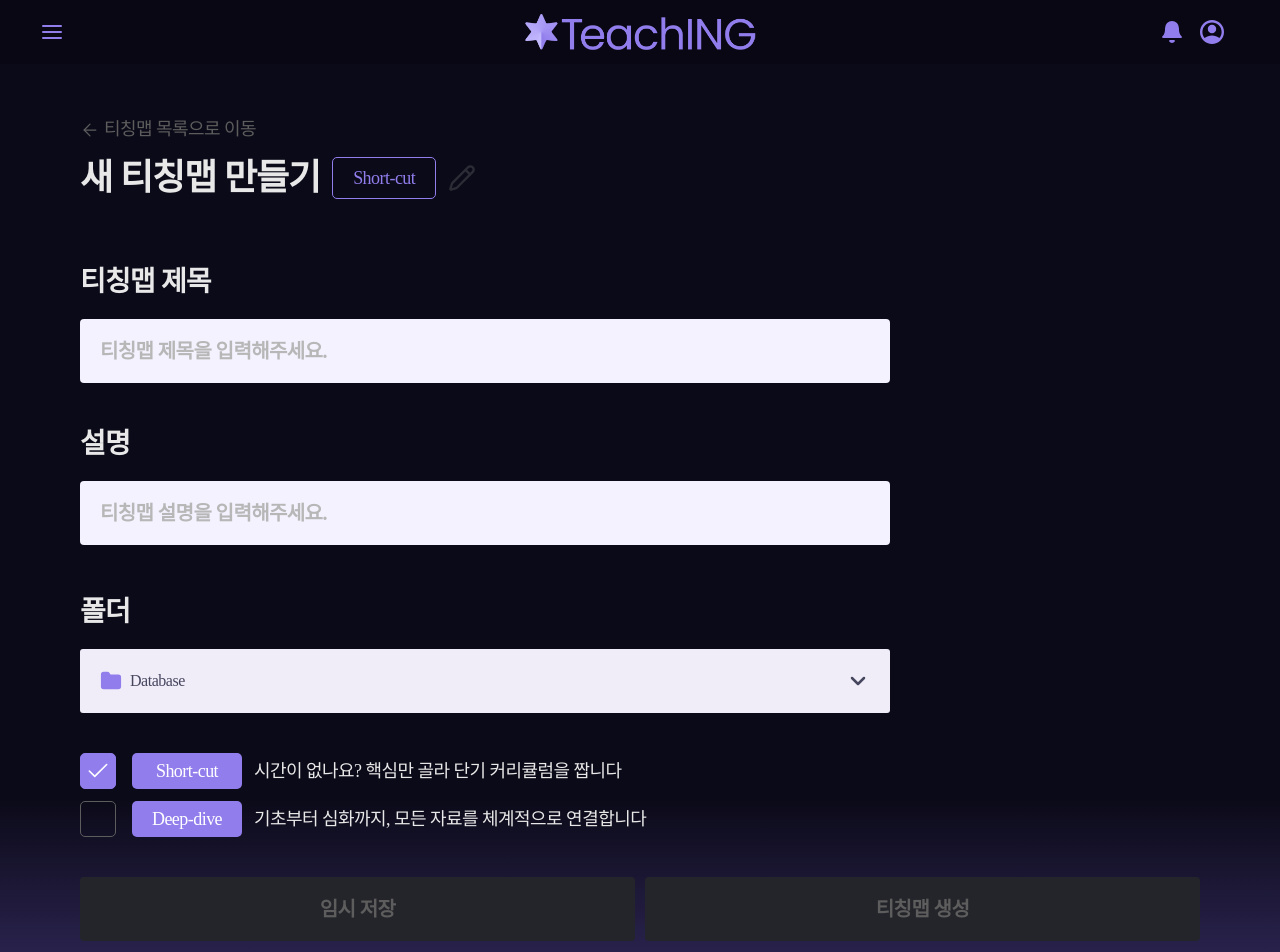
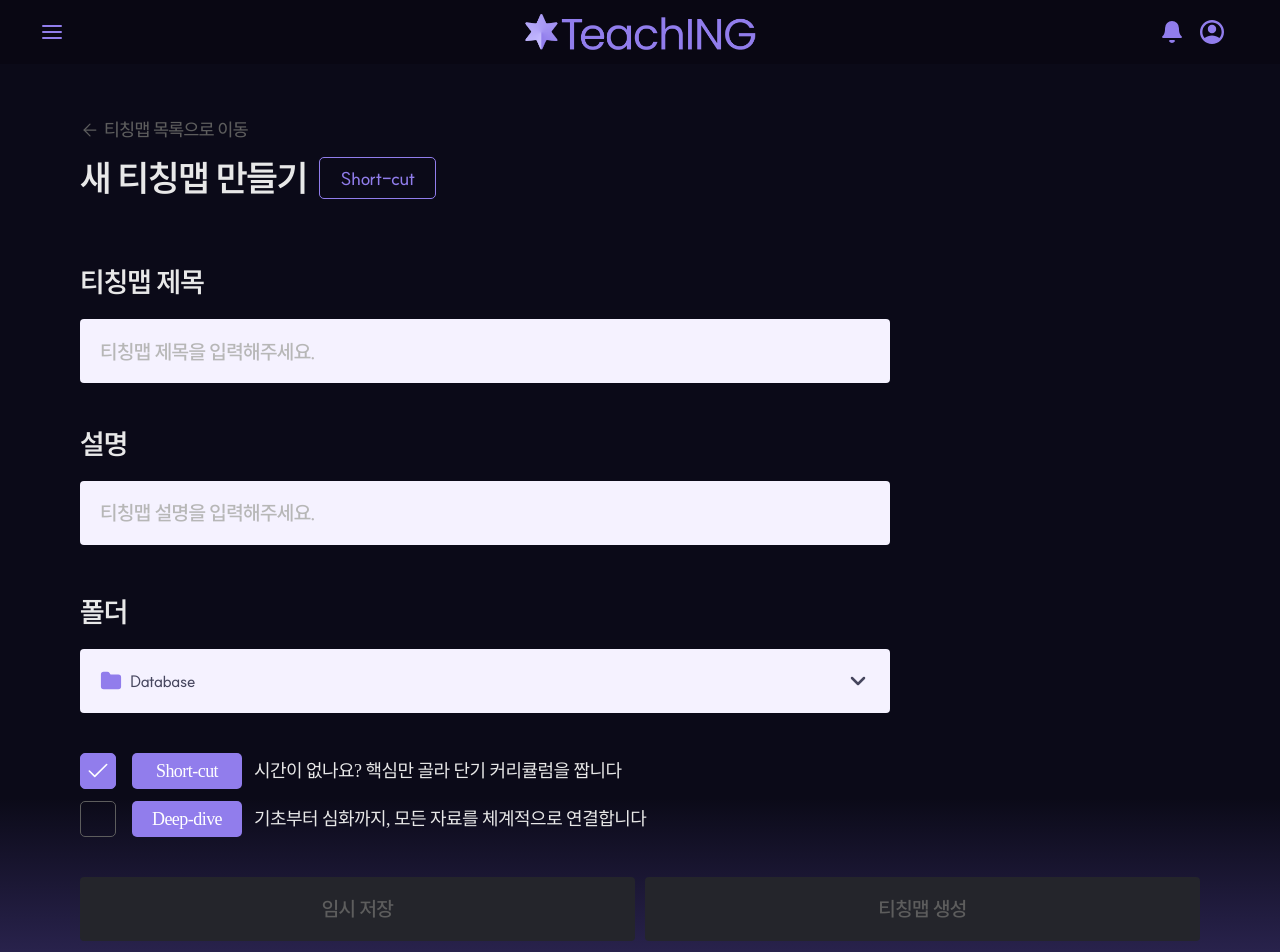
Before and after one commit to TeachING-Dev/Frontend, a React (Vite) app: page /teaching-map/create in a window 1280 px wide. Shown: the top 952 px of the page. Built offline with nearby package versions, Linux system fonts and the light colour scheme.

Commit message:
refactor: 티칭맵 UI 수정

```diff
--- a/src/components/teachingMap/create/TeachingMapCreateButton.tsx
+++ b/src/components/teachingMap/create/TeachingMapCreateButton.tsx
@@ -1,41 +1,64 @@
 type TeachingMapCreateButtonProps = {
-  disabled: boolean;
+  isSaveDisabled: boolean;
+  isCreateDisabled: boolean;
   onSave: () => void;
   onCreate: () => void;
 };
 
 const TeachingMapCreateButton = ({
-  disabled,
+  isSaveDisabled,
+  isCreateDisabled,
   onSave,
   onCreate,
 }: TeachingMapCreateButtonProps) => {
-  const disabledClassName =
-    "cursor-not-allowed bg-[#24252B] text-[#5D5D5D]";
-
   return (
     <div className="flex w-full items-center gap-[10px]">
       <button
         type="button"
-        disabled={disabled}
+        disabled={isSaveDisabled}
         onClick={onSave}
-        className={`flex h-[64px] flex-1 items-center justify-center rounded-[4px] px-5 py-[10px] font-['SUIT_Variable'] text-[20px] font-semibold leading-[140%] tracking-[-0.6px] transition ${
-          disabled
-            ? disabledClassName
-            : "bg-[#42444C] text-white hover:bg-[#4B4D56]"
-        }`}
+        className={[
+          "flex h-[64px] flex-1 items-center justify-center",
+          "rounded-[4px] px-5 py-[10px]",
+          "font-['SUIT'] text-[20px] font-semibold leading-[28px]",
+          "tracking-[-0.6px] transition-colors",
+          isSaveDisabled
+            ? [
+                "cursor-not-allowed",
+                "bg-[#24252B]",
+                "text-[#5D5D5D]",
+              ].join(" ")
+            : [
+                "bg-[#42444C]",
+                "text-white",
+                "hover:bg-[#4B4D56]",
+              ].join(" "),
+        ].join(" ")}
       >
         임시 저장
       </button>
 
       <button
         type="button"
-        disabled={disabled}
+        disabled={isCreateDisabled}
         onClick={onCreate}
-        className={`flex h-[64px] flex-1 items-center justify-center rounded-[4px] px-5 py-[10px] font-['SUIT_Variable'] text-[20px] font-semibold leading-[140%] tracking-[-0.6px] transition ${
-          disabled
-            ? disabledClassName
-            : "bg-[#917DEC] text-white hover:bg-[#8068E2]"
-        }`}
+        className={[
+          "flex h-[64px] flex-1 items-center justify-center",
+          "rounded-[4px] px-5 py-[10px]",
+          "font-['SUIT'] text-[20px] font-semibold leading-[28px]",
+          "tracking-[-0.6px] transition-colors",
+          isCreateDisabled
+            ? [
+                "cursor-not-allowed",
+                "bg-[#24252B]",
+                "text-[#5D5D5D]",
+              ].join(" ")
+            : [
+                "bg-[#917DEC]",
+                "text-white",
+                "hover:bg-[#8068E2]",
+              ].join(" "),
+        ].join(" ")}
       >
         티칭맵 생성
       </button>
--- a/src/components/teachingMap/create/TeachingMapCreateHeader.tsx
+++ b/src/components/teachingMap/create/TeachingMapCreateHeader.tsx
@@ -1,13 +1,18 @@
-import { ArrowLeft, Pencil } from "lucide-react";
+import { ArrowLeft } from "lucide-react";
 import { useNavigate } from "react-router-dom";
 
-export type TeachingMapType = "shortcut" | "deepDive";
+export type TeachingMapType =
+  | "shortcut"
+  | "deepDive";
 
 type TeachingMapCreateHeaderProps = {
   teachingMapType: TeachingMapType;
 };
 
-const TYPE_LABELS: Record<TeachingMapType, string> = {
+const TYPE_LABELS: Record<
+  TeachingMapType,
+  string
+> = {
   shortcut: "Short-cut",
   deepDive: "Deep-dive",
 };
@@ -26,7 +31,7 @@ const TeachingMapCreateHeader = ({
       <button
         type="button"
         onClick={handleBackClick}
-        className="flex items-center gap-1 font-['SUIT_Variable'] text-[18px] font-medium leading-[150%] tracking-[-0.54px] text-[#5D5D5D] transition hover:text-[#8D8E94]"
+        className="flex items-center gap-1 font-['SUIT'] text-[18px] font-medium leading-[27px] tracking-[-0.54px] text-[#5D5D5D] transition-colors hover:text-[#8D8E94]"
       >
         <ArrowLeft
           size={20}
@@ -34,24 +39,19 @@ const TeachingMapCreateHeader = ({
           aria-hidden="true"
         />
 
-        <span>티칭맵 목록으로 이동</span>
+        <span>
+          티칭맵 목록으로 이동
+        </span>
       </button>
 
       <div className="mt-2 flex items-center gap-3">
-        <h1 className="font-['SUIT_Variable'] text-[36px] font-bold leading-[150%] tracking-[-1.08px] text-[#E8E8E8]">
+        <h1 className="font-['SUIT'] text-[36px] font-bold leading-[54px] tracking-[-1.08px] text-[#E8E8E8]">
           새 티칭맵 만들기
         </h1>
 
-        <span className="flex h-[42px] items-center justify-center rounded-[5px] border border-[#917DEC] px-5 font-['SUIT_Variable'] text-[18px] font-medium leading-[27px] tracking-[-0.54px] text-[#917DEC]">
+        <span className="flex h-[42px] items-center justify-center rounded-[5px] border border-[#917DEC] px-5 font-['SUIT'] text-[18px] font-medium leading-[27px] tracking-[-0.54px] text-[#917DEC]">
           {TYPE_LABELS[teachingMapType]}
         </span>
-
-        <Pencil
-          size={28}
-          strokeWidth={2}
-          className="text-[#2B2C35]"
-          aria-hidden="true"
-        />
       </div>
     </header>
   );
--- a/src/components/teachingMap/create/TeachingMapDescriptionInput.tsx
+++ b/src/components/teachingMap/create/TeachingMapDescriptionInput.tsx
@@ -11,7 +11,7 @@ const TeachingMapDescriptionInput = ({
     <section>
       <label
         htmlFor="teaching-map-description"
-        className="block font-['SUIT_Variable'] text-[28px] font-bold leading-[150%] tracking-[-0.84px] text-[#E8E8E8]"
+        className="block font-['SUIT'] text-[28px] font-bold leading-[42px] tracking-[-0.84px] text-[#E8E8E8]"
       >
         설명
       </label>
@@ -22,8 +22,10 @@ const TeachingMapDescriptionInput = ({
         maxLength={150}
         rows={1}
         placeholder="티칭맵 설명을 입력해주세요."
-        onChange={(event) => onChange(event.target.value)}
-        className="mt-4 h-[64px] w-full resize-none rounded-[4px] border-none bg-[#F5F2FF] px-5 py-[18px] font-['SUIT_Variable'] text-[20px] font-semibold leading-[140%] tracking-[-0.6px] text-[#5D5D5D] outline-none placeholder:text-[#B7B7B7] focus:ring-2 focus:ring-[#917DEC]"
+        onChange={(event) =>
+          onChange(event.target.value)
+        }
+        className="mt-4 h-[64px] w-full resize-none rounded-[4px] border-none bg-[#F5F2FF] px-5 py-[18px] font-['SUIT'] text-[20px] font-semibold leading-[28px] tracking-[-0.6px] text-[#5D5D5D] outline-none placeholder:text-[#B7B7B7]"
       />
     </section>
   );
--- a/src/components/teachingMap/create/TeachingMapFolderSelect.tsx
+++ b/src/components/teachingMap/create/TeachingMapFolderSelect.tsx
@@ -24,37 +24,55 @@ const TeachingMapFolderSelect = ({
   selectedFolderId,
   onSelect,
 }: TeachingMapFolderSelectProps) => {
-  const [isOpen, setIsOpen] = useState(false);
-  const selectRef = useRef<HTMLDivElement>(null);
+  const [isOpen, setIsOpen] =
+    useState(false);
+
+  const selectRef =
+    useRef<HTMLDivElement>(null);
 
   const selectedFolder = folders.find(
-    (folder) => folder.id === selectedFolderId,
+    (folder) =>
+      folder.id === selectedFolderId,
   );
 
   useEffect(() => {
-    const handleOutsideClick = (event: MouseEvent) => {
+    const handleOutsideClick = (
+      event: MouseEvent,
+    ) => {
       if (
         selectRef.current &&
-        !selectRef.current.contains(event.target as Node)
+        !selectRef.current.contains(
+          event.target as Node,
+        )
       ) {
         setIsOpen(false);
       }
     };
 
-    const handleEscapeKey = (event: KeyboardEvent) => {
+    const handleEscapeKey = (
+      event: KeyboardEvent,
+    ) => {
       if (event.key === "Escape") {
         setIsOpen(false);
       }
     };
 
-    document.addEventListener("mousedown", handleOutsideClick);
-    document.addEventListener("keydown", handleEscapeKey);
+    document.addEventListener(
+      "mousedown",
+      handleOutsideClick,
+    );
+
+    document.addEventListener(
+      "keydown",
+      handleEscapeKey,
+    );
 
     return () => {
       document.removeEventListener(
         "mousedown",
         handleOutsideClick,
       );
+
       document.removeEventListener(
         "keydown",
         handleEscapeKey,
@@ -62,14 +80,16 @@ const TeachingMapFolderSelect = ({
     };
   }, []);
 
-  const handleFolderSelect = (folderId: number) => {
+  const handleFolderSelect = (
+    folderId: number,
+  ) => {
     onSelect(folderId);
     setIsOpen(false);
   };
 
   return (
     <section>
-      <h2 className="font-['SUIT_Variable'] text-[28px] font-bold leading-[150%] tracking-[-0.84px] text-[#E8E8E8]">
+      <h2 className="font-['SUIT'] text-[28px] font-bold leading-[42px] tracking-[-0.84px] text-[#E8E8E8]">
         폴더
       </h2>
 
@@ -81,8 +101,12 @@ const TeachingMapFolderSelect = ({
           type="button"
           aria-haspopup="listbox"
           aria-expanded={isOpen}
-          onClick={() => setIsOpen((previous) => !previous)}
-          className="flex h-[64px] w-full items-center rounded-[3px] bg-[#F0EDF9] px-5 text-left outline-none focus:ring-2 focus:ring-[#917DEC]"
+          onClick={() =>
+            setIsOpen(
+              (previous) => !previous,
+            )
+          }
+          className="flex h-[64px] w-full items-center rounded-[4px] bg-[#F5F2FF] px-5 text-left outline-none"
         >
           <Folder
             size={22}
@@ -91,17 +115,22 @@ const TeachingMapFolderSelect = ({
             aria-hidden="true"
           />
 
-          <span className="ml-2 flex-1 truncate font-['SUIT_Variable'] text-[16px] font-medium leading-6 tracking-[-0.48px] text-[#46465E]">
-            {selectedFolder?.name ?? "폴더를 선택해주세요."}
+          <span className="ml-2 flex-1 truncate font-['SUIT'] text-[16px] font-medium leading-6 tracking-[-0.48px] text-[#46465E]">
+            {selectedFolder?.name ??
+              "폴더를 선택해주세요."}
           </span>
 
           <ChevronDown
             size={24}
             strokeWidth={2.5}
             aria-hidden="true"
-            className={`shrink-0 text-[#46465E] transition-transform ${
-              isOpen ? "rotate-180" : ""
-            }`}
+            className={[
+              "shrink-0 text-[#46465E]",
+              "transition-transform duration-150",
+              isOpen
+                ? "rotate-180"
+                : "",
+            ].join(" ")}
           />
         </button>
 
@@ -112,29 +141,36 @@ const TeachingMapFolderSelect = ({
             className="absolute left-0 top-[72px] z-50 w-full overflow-hidden rounded-[10px] border border-[#917DEC] bg-[#13151F] shadow-[0_10px_30px_rgba(0,0,0,0.35)]"
           >
             {folders.length === 0 ? (
-              <div className="flex h-12 items-center px-5 font-['SUIT_Variable'] text-[16px] font-medium text-[#8D8E94]">
+              <div className="flex h-12 items-center px-5 font-['SUIT'] text-[16px] font-medium text-[#8D8E94]">
                 생성된 폴더가 없습니다.
               </div>
             ) : (
               <div className="max-h-[192px] overflow-y-auto">
                 {folders.map((folder) => {
                   const isSelected =
-                    folder.id === selectedFolderId;
+                    folder.id ===
+                    selectedFolderId;
 
                   return (
                     <button
                       key={folder.id}
                       type="button"
                       role="option"
-                      aria-selected={isSelected}
+                      aria-selected={
+                        isSelected
+                      }
                       onClick={() =>
-                        handleFolderSelect(folder.id)
+                        handleFolderSelect(
+                          folder.id,
+                        )
                       }
-                      className={`flex h-12 w-full items-center px-5 text-left transition ${
+                      className={[
+                        "flex h-12 w-full items-center px-5 text-left",
+                        "transition-colors",
                         isSelected
                           ? "bg-[#917DEC]/20"
-                          : "hover:bg-white/5"
-                      }`}
+                          : "hover:bg-white/5",
+                      ].join(" ")}
                     >
                       <Folder
                         size={20}
@@ -143,7 +179,7 @@ const TeachingMapFolderSelect = ({
                         aria-hidden="true"
                       />
 
-                      <span className="ml-2 truncate font-['SUIT_Variable'] text-[16px] font-medium leading-6 tracking-[-0.48px] text-[#E8E8E8]">
+                      <span className="ml-2 truncate font-['SUIT'] text-[16px] font-medium leading-6 tracking-[-0.48px] text-[#E8E8E8]">
                         {folder.name}
                       </span>
                     </button>
--- a/src/components/teachingMap/create/TeachingMapTitleInput.tsx
+++ b/src/components/teachingMap/create/TeachingMapTitleInput.tsx
@@ -11,7 +11,7 @@ const TeachingMapTitleInput = ({
     <section>
       <label
         htmlFor="teaching-map-title"
-        className="block font-['SUIT_Variable'] text-[28px] font-bold leading-[150%] tracking-[-0.84px] text-[#E8E8E8]"
+        className="block font-['SUIT'] text-[28px] font-bold leading-[42px] tracking-[-0.84px] text-[#E8E8E8]"
       >
         티칭맵 제목
       </label>
@@ -22,8 +22,10 @@ const TeachingMapTitleInput = ({
         value={value}
         maxLength={30}
         placeholder="티칭맵 제목을 입력해주세요."
-        onChange={(event) => onChange(event.target.value)}
-        className="mt-4 h-[64px] w-full rounded-[4px] border-none bg-[#F5F2FF] px-5 font-['SUIT_Variable'] text-[20px] font-semibold leading-[140%] tracking-[-0.6px] text-[#5D5D5D] outline-none placeholder:text-[#B7B7B7] focus:ring-2 focus:ring-[#917DEC]"
+        onChange={(event) =>
+          onChange(event.target.value)
+        }
+        className="mt-4 h-[64px] w-full rounded-[4px] border-none bg-[#F5F2FF] px-5 font-['SUIT'] text-[20px] font-semibold leading-[28px] tracking-[-0.6px] text-[#5D5D5D] outline-none placeholder:text-[#B7B7B7]"
       />
     </section>
   );
--- a/src/pages/TeachingMapCreatePage.tsx
+++ b/src/pages/TeachingMapCreatePage.tsx
@@ -22,35 +22,68 @@ const FREE_TEACHING_MAP_LIMIT = 5;
 // TODO: 사용자 티칭맵 목록 API 연결 후 실제 개수로 교체
 const CURRENT_TEACHING_MAP_COUNT = 0;
 
+const DEFAULT_TEACHING_MAP_TYPE: TeachingMapType =
+  "shortcut";
+
 const TeachingMapCreatePage = () => {
   const navigate = useNavigate();
 
   const latestFolder =
     ARCHIVE_FOLDERS.length > 0
-      ? ARCHIVE_FOLDERS[ARCHIVE_FOLDERS.length - 1]
+      ? ARCHIVE_FOLDERS[
+          ARCHIVE_FOLDERS.length - 1
+        ]
       : null;
 
-  const [title, setTitle] = useState("");
-  const [description, setDescription] = useState("");
+  const defaultFolderId =
+    latestFolder?.id ?? null;
 
-  const [selectedFolderId, setSelectedFolderId] = useState<
-    number | null
-  >(latestFolder?.id ?? null);
+  const [title, setTitle] =
+    useState("");
 
-  const [selectedType, setSelectedType] =
-    useState<TeachingMapType>("shortcut");
+  const [description, setDescription] =
+    useState("");
 
-  const [isLoadingModalOpen, setIsLoadingModalOpen] =
-    useState(false);
+  const [
+    selectedFolderId,
+    setSelectedFolderId,
+  ] = useState<number | null>(
+    defaultFolderId,
+  );
 
-  const [isLimitModalOpen, setIsLimitModalOpen] =
-    useState(false);
+  const [
+    selectedType,
+    setSelectedType,
+  ] = useState<TeachingMapType>(
+    DEFAULT_TEACHING_MAP_TYPE,
+  );
 
-  const [isToastOpen, setIsToastOpen] =
-    useState(false);
+  const [
+    isLoadingModalOpen,
+    setIsLoadingModalOpen,
+  ] = useState(false);
 
-  const [toastMessage, setToastMessage] =
-    useState("");
+  const [
+    isLimitModalOpen,
+    setIsLimitModalOpen,
+  ] = useState(false);
+
+  const [
+    isToastOpen,
+    setIsToastOpen,
+  ] = useState(false);
+
+  const [
+    toastMessage,
+    setToastMessage,
+  ] = useState("");
+
+  const canTemporarySave =
+    title.trim().length > 0 ||
+    description.trim().length > 0 ||
+    selectedFolderId !== defaultFolderId ||
+    selectedType !==
+      DEFAULT_TEACHING_MAP_TYPE;
 
   const isFormCompleted = useMemo(() => {
     return (
@@ -68,27 +101,32 @@ const TeachingMapCreatePage = () => {
 
   const selectedFolder = useMemo(() => {
     return ARCHIVE_FOLDERS.find(
-      (folder) => folder.id === selectedFolderId,
+      (folder) =>
+        folder.id === selectedFolderId,
     );
   }, [selectedFolderId]);
 
-  const showFailureToast = (message: string) => {
+  const showFailureToast = (
+    message: string,
+  ) => {
     setToastMessage(message);
     setIsToastOpen(true);
   };
 
   const handleTemporarySave = () => {
-    if (!isFormCompleted) {
+    if (!canTemporarySave) {
       return;
     }
 
     const temporaryTeachingMap = {
       id: Date.now(),
       title: title.trim(),
-      description: description.trim(),
+      description:
+        description.trim(),
       folderId: selectedFolderId,
       type: selectedType,
-      savedAt: new Date().toISOString(),
+      savedAt:
+        new Date().toISOString(),
     };
 
     console.log(
@@ -112,26 +150,35 @@ const TeachingMapCreatePage = () => {
       return;
     }
 
-    if (!selectedFolder || selectedFolder.count < 3) {
+    if (
+      !selectedFolder ||
+      selectedFolder.count < 3
+    ) {
       showFailureToast(
         "티칭맵을 생성하려면 최소 3개 이상의 자료가 필요해요.",
       );
+
       return;
     }
 
     setIsLoadingModalOpen(true);
 
-    const newTeachingMapId = Date.now();
+    const newTeachingMapId =
+      Date.now();
 
     const newTeachingMap = {
       id: newTeachingMapId,
       title: title.trim(),
-      description: description.trim(),
+      description:
+        description.trim(),
       folderId: selectedFolderId,
       type: selectedType,
     };
 
-    console.log("생성할 티칭맵:", newTeachingMap);
+    console.log(
+      "생성할 티칭맵:",
+      newTeachingMap,
+    );
 
     // TODO: 티칭맵 생성 API 연결
     //
@@ -156,8 +203,6 @@ const TeachingMapCreatePage = () => {
 
   const handleSubscribe = () => {
     setIsLimitModalOpen(false);
-
-    // TODO: 구독 페이지 경로가 정해지면 수정
     navigate("/subscription");
   };
 
@@ -171,7 +216,9 @@ const TeachingMapCreatePage = () => {
       <div className="relative z-10 mx-auto w-[1120px] py-[52px]">
         <div className="w-[810px]">
           <TeachingMapCreateHeader
-            teachingMapType={selectedType}
+            teachingMapType={
+              selectedType
+            }
           />
 
           <div className="mt-[56px] flex flex-col gap-10">
@@ -187,21 +234,36 @@ const TeachingMapCreatePage = () => {
 
             <TeachingMapFolderSelect
               folders={ARCHIVE_FOLDERS}
-              selectedFolderId={selectedFolderId}
-              onSelect={setSelectedFolderId}
+              selectedFolderId={
+                selectedFolderId
+              }
+              onSelect={
+                setSelectedFolderId
+              }
             />
 
             <TeachingMapTypeSelect
-              selectedType={selectedType}
-              onChange={setSelectedType}
+              selectedType={
+                selectedType
+              }
+              onChange={
+                setSelectedType
+              }
             />
           </div>
         </div>
 
         <div className="mt-10 w-full">
           <TeachingMapCreateButton
-            disabled={!isFormCompleted}
-            onSave={handleTemporarySave}
+            isSaveDisabled={
+              !canTemporarySave
+            }
+            isCreateDisabled={
+              !isFormCompleted
+            }
+            onSave={
+              handleTemporarySave
+            }
             onCreate={handleCreate}
           />
         </div>
@@ -209,13 +271,19 @@ const TeachingMapCreatePage = () => {
 
       <TeachingMapLoadingModal
         isOpen={isLoadingModalOpen}
-        onClose={handleLoadingModalClose}
+        onClose={
+          handleLoadingModalClose
+        }
       />
 
       <FolderLimitModal
         isOpen={isLimitModalOpen}
-        onClose={handleLimitModalClose}
-        onSubscribe={handleSubscribe}
+        onClose={
+          handleLimitModalClose
+        }
+        onSubscribe={
+          handleSubscribe
+        }
       />
 
       <TeachingMapCreateToast
@@ -223,7 +291,9 @@ const TeachingMapCreatePage = () => {
         title="티칭맵 생성에 실패했습니다."
         message={toastMessage}
         duration={3000}
-        onClose={() => setIsToastOpen(false)}
+        onClose={() =>
+          setIsToastOpen(false)
+        }
       />
     </main>
   );
```
Also changed, not shown: src/components/teachingMap/main/TeachingMapCard.tsx (+6 -6 lines), src/components/teachingMap/main/TeachingMapToolbar.tsx (+54 -22 lines).
